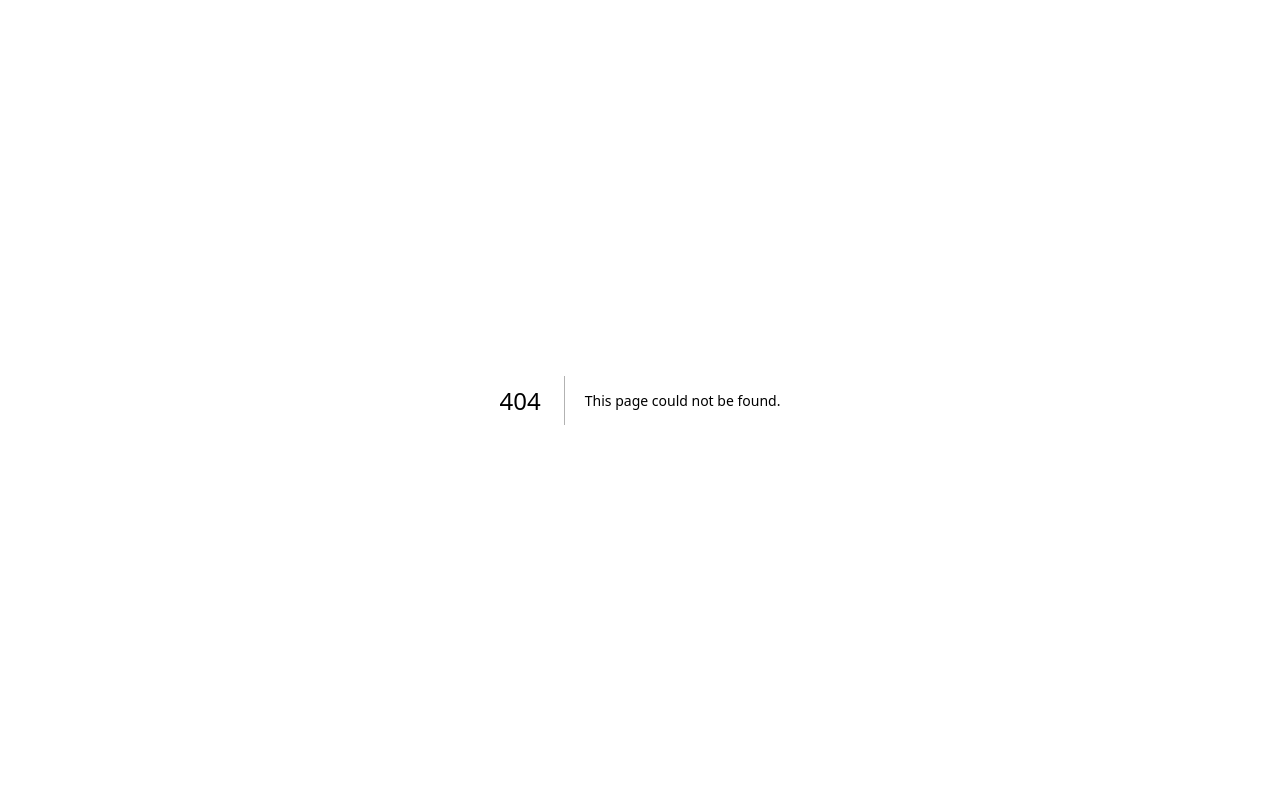
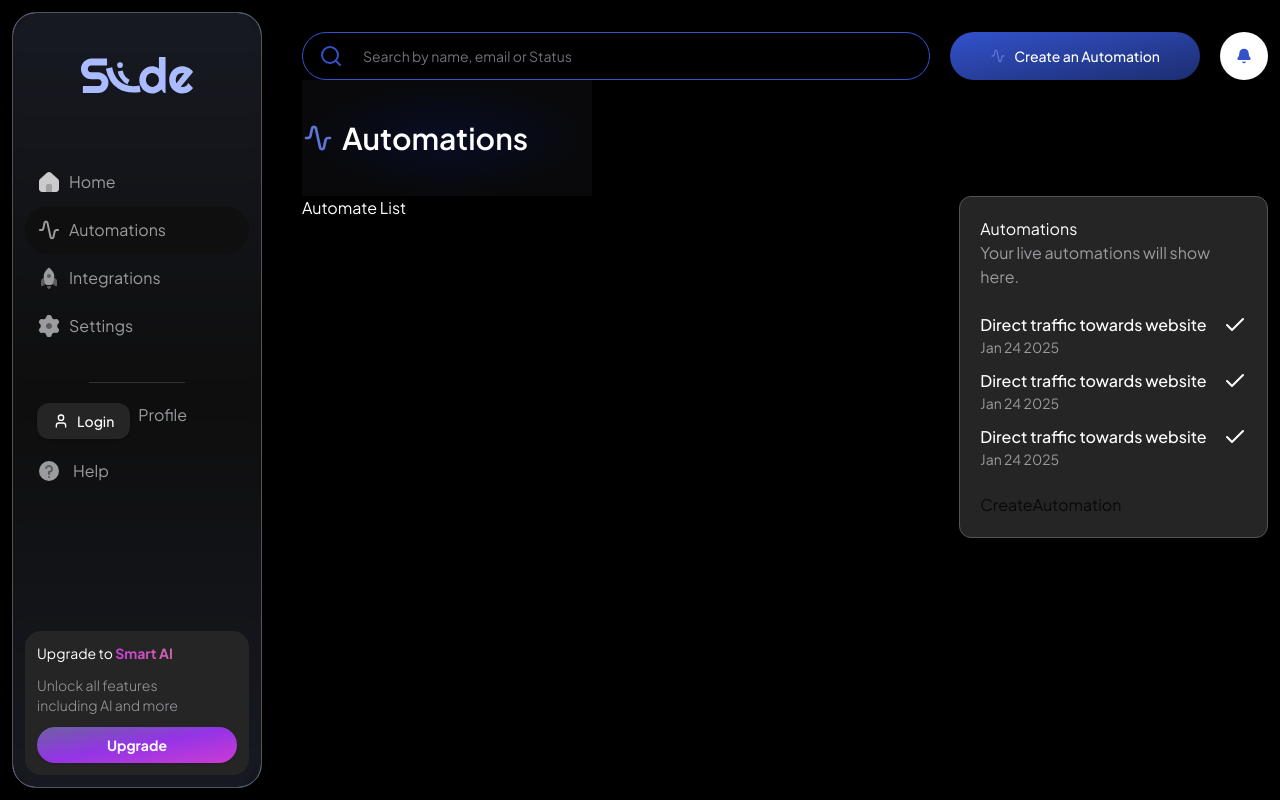
Before and after one commit to ShiruvatiNarasimha/AIWorkFlow, a Next.js app: page /dashboard/1/automations in a window 1280 px wide. Before the commit this address had no page. Built offline with nearby package versions, Linux system fonts and the light colour scheme; no server answers.

Commit message:
Automation Page

```diff
--- /dev/null
+++ b/src/app/(protected)/dashboard/[slug]/automations/page.tsx
@@ -0,0 +1,43 @@
+import CreateAutomations from "@/components/global/create-automation-button";
+import CreateAutomation from "@/components/global/createAutomation";
+import { Check } from "lucide-react";
+import React from "react";
+
+type Props = {};
+
+const Page = (props: Props) => {
+  return (
+    <div className="grid grid-cols-1 lg:grid-cols-6 gap-5">
+      <div className="lg:col-span-4 text-white">Automate List</div>
+      <div className="lg:col-span-2">
+        <div
+          className="flex flex-col rounded-xl bg-background-80 gap-y-6
+        p-5 border-[1px] overflow-hidden border-in-active"
+        >
+          <div>
+            <h2 className="texxt-xl text-white">Automations</h2>
+            <p className="text-text-secondary">
+              Your live automations will show here.
+            </p>
+          </div>
+          <div className="flex flex-col gap-y-3">
+            {[1, 2, 3].map((item) => (
+              <div key={item} className="flex items-start justify-between">
+                <div className="flex flex-col">
+                  <h3 className="font-medium text-white">
+                    Direct traffic towards website
+                  </h3>
+                  <p className="text-text-secondary text-sm">Jan 24 2025</p>
+                </div>
+                <Check className="text-white" />
+              </div>
+            ))}
+          </div>
+          <CreateAutomations />
+        </div>
+      </div>
+    </div>
+  );
+};
+
+export default Page;
--- a/src/app/(protected)/dashboard/[slug]/integrations/_components/integration-card/page.tsx
+++ b/src/app/(protected)/dashboard/[slug]/integrations/_components/integration-card/page.tsx
@@ -1,3 +1,4 @@
+import { Button } from "@/components/ui/button";
 import React from "react";
 
 type Props = {
@@ -9,14 +10,20 @@ type Props = {
 
 const IntegrationCard = ({ title, description, icon, strategy }: Props) => {
   return (
-    <div className="border-2 border-[#3352CC] rounded-2xl gap-x-5 p-5 flex items-center">
+    <div className="border-2 border-[#3352CC] rounded-2xl gap-x-5 p-5 flex items-center justify-between">
       {icon}
-      <div className="flex flex-col flex-q">
-        <h3 className="text-xl text-white">{title}</h3>
-        <p className="text-[#9D9D9D] text-base w-full md:w-10/12 xl:w:w-8/12 2xl:w-6/12">
-          {description}
-        </p>
+      <div className="flex flex-col flex-1">
+        <h3 className="text-xl"> {title}</h3>
+        <p className="text-[#9D9D9D] text-base ">{description}</p>
       </div>
+      <Button
+        // onClick={onInstaOAuth}
+        // disabled={integrated?.name === strategy}
+        className="bg-gradient-to-br text-white rounded-full text-lg from-[#3352CC] font-medium to-[#1C2D70] hover:opacity-70 transition duration-100"
+      >
+        {/* {integrated ? 'Connected' : 'Connect'} */}
+        Connect
+      </Button>
     </div>
   );
 };
--- /dev/null
+++ b/src/components/global/create-automation-button/index.tsx
@@ -0,0 +1,9 @@
+import React from "react";
+
+type Props = {};
+
+const CreateAutomations = (props: Props) => {
+  return <div>CreateAutomation</div>;
+};
+
+export default CreateAutomations;
```
